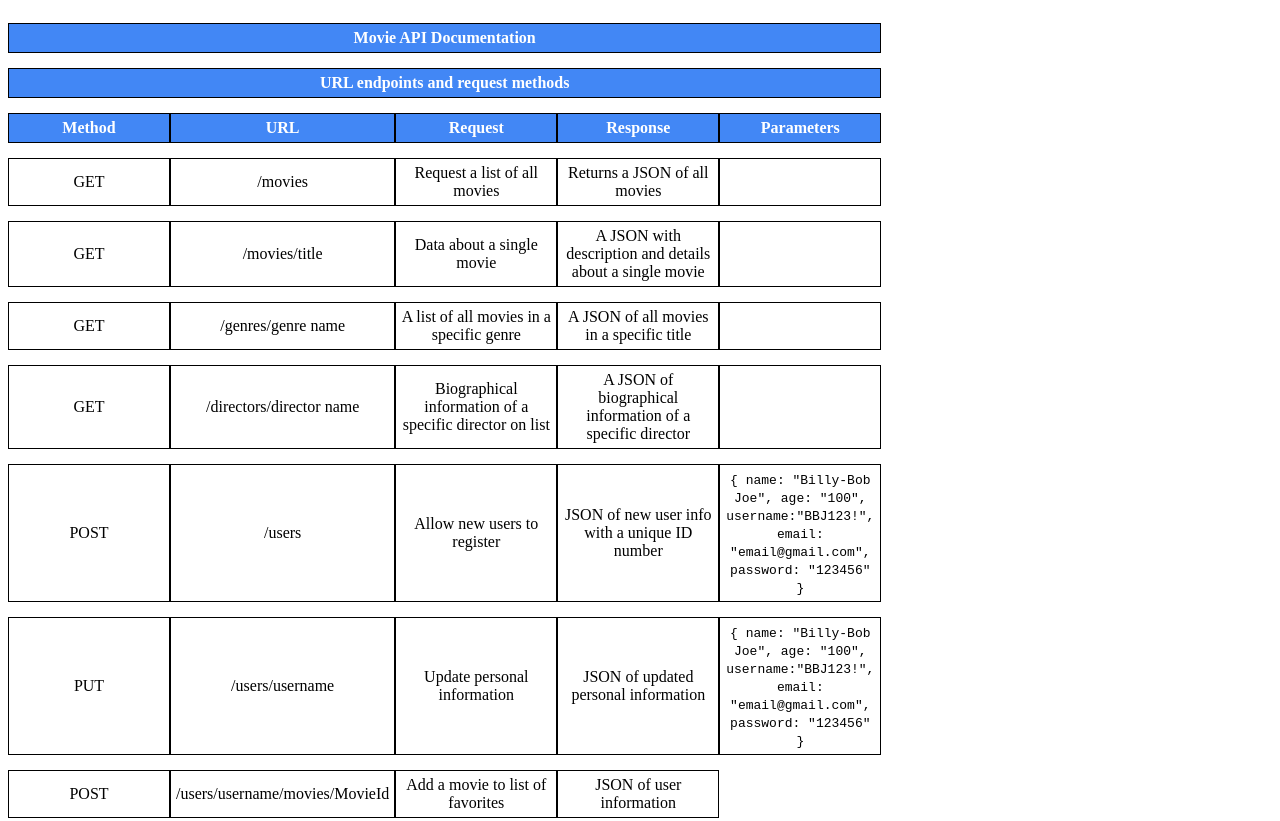
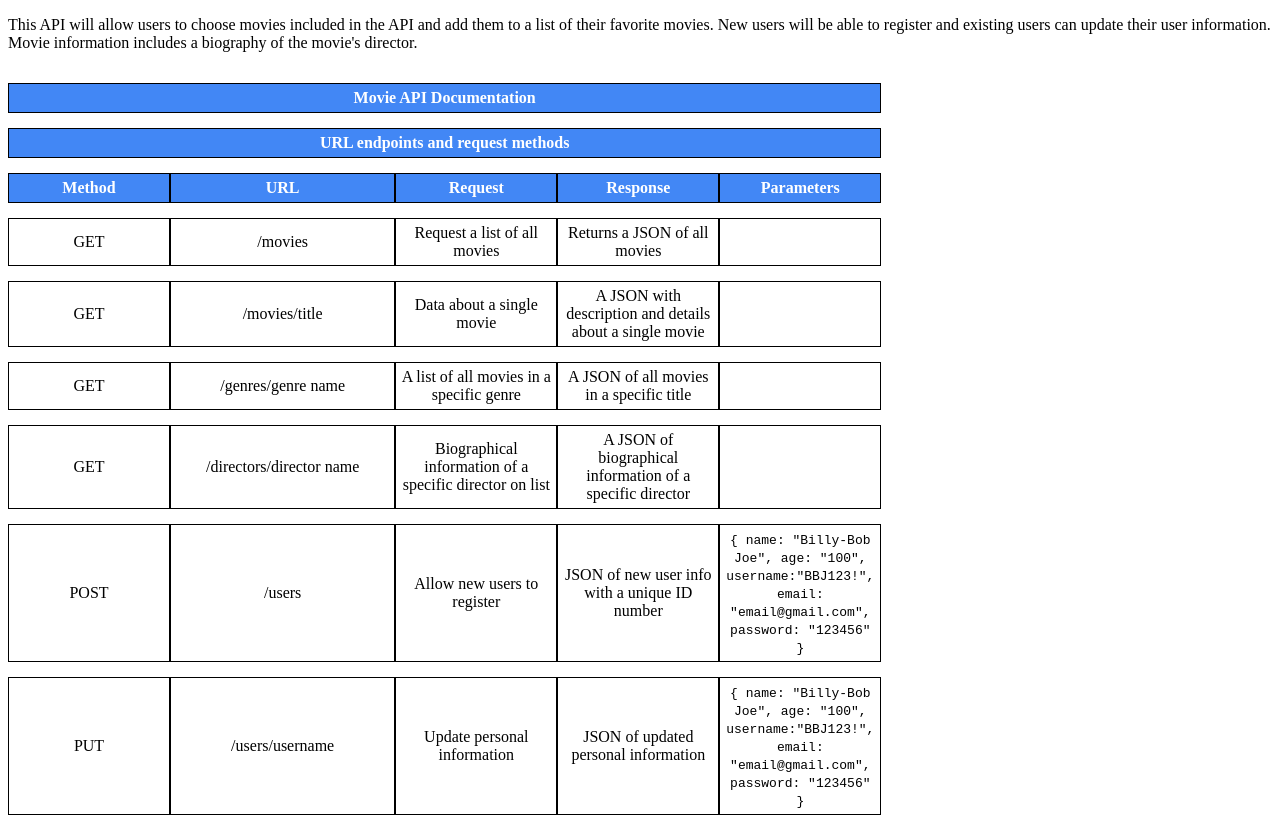
Before and after one commit to ElwoodMattHowell/movie-api, a website: page public/documentation.html in a window 1280 px wide. Shown: the top 821 px of the page. Drawn offline with Linux system fonts and the light colour scheme.

Commit message:
update documentation

```diff
--- a/public/documentation.html
+++ b/public/documentation.html
@@ -7,6 +7,9 @@
     <link rel="stylesheet" type="text/css" href="../css/styles.css"/>
   </head>
   <body>
+    <p>
+      This API will allow users to choose movies included in the API and add them to a list of their favorite movies.  New users will be able to register and existing users can update their user information.  Movie information includes a biography of the movie's director.
+    </p>
     <table>
       <tr>
         <th colspan="5">Movie API Documentation</th>
```
